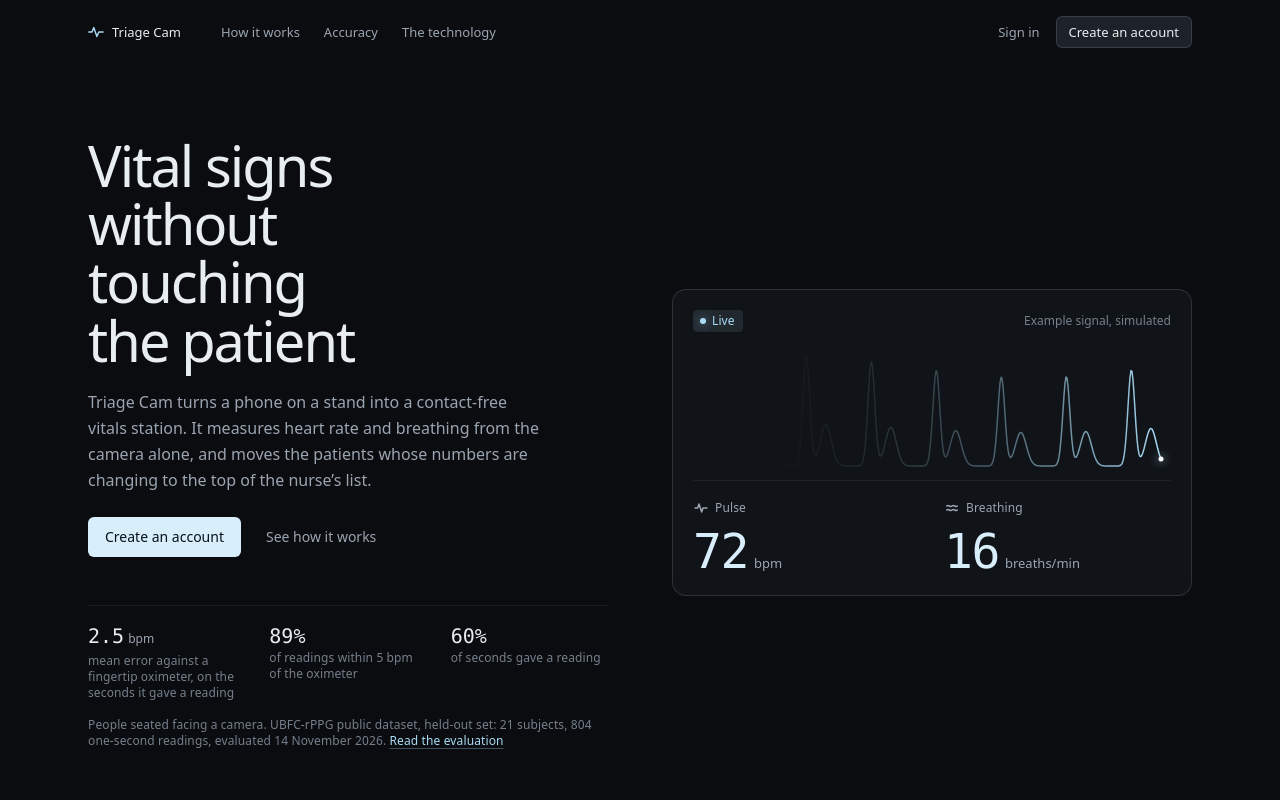
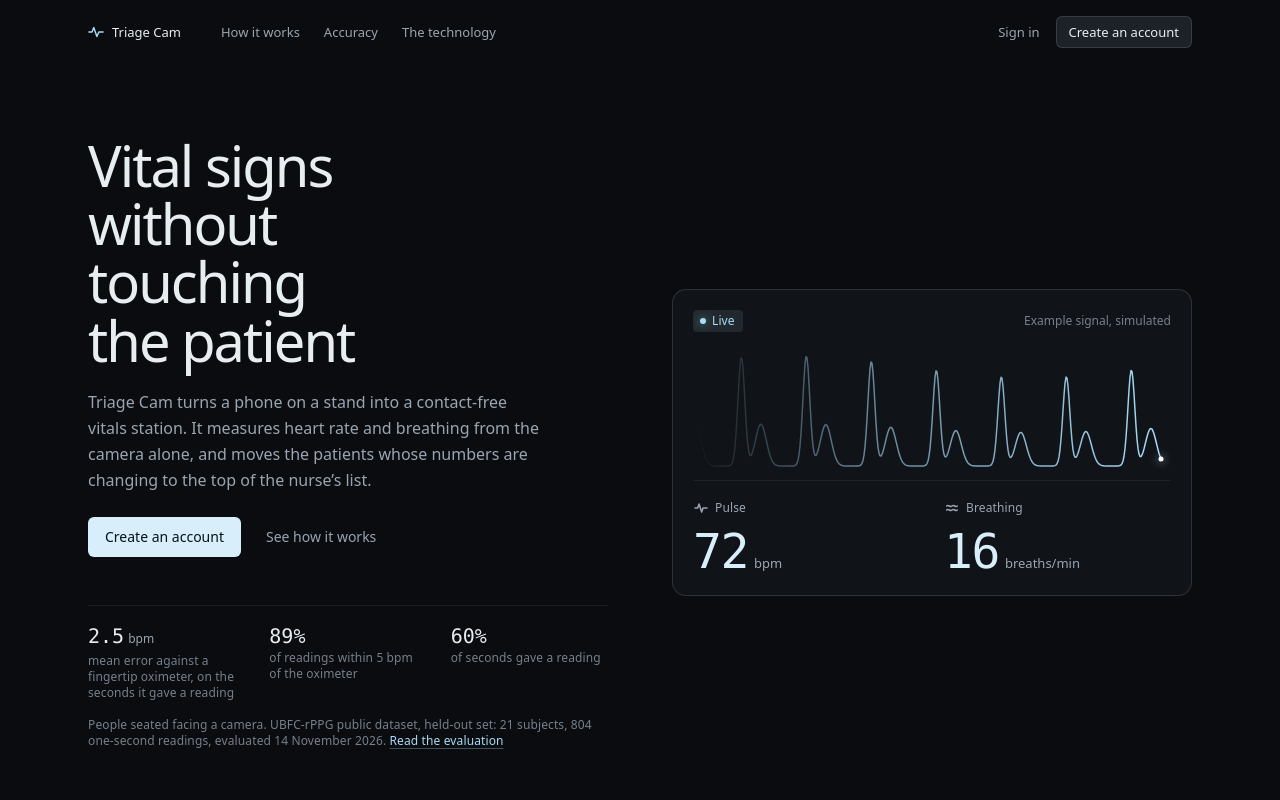
Before and after one commit to DylanMashini/crowdpulse, a Next.js app in the folder apps/web/: page / in a window 1280 px wide. Shown: the top 800 px of the page. Built offline with nearby package versions, Linux system fonts and the light colour scheme; no server answers; a web font is replaced by a local one.

Commit message:
fix(web): the live trace fades through a mask so its near half stays readable

```diff
--- a/apps/web/src/components/ds/LiveTrace.tsx
+++ b/apps/web/src/components/ds/LiveTrace.tsx
@@ -95,14 +95,21 @@ export function LiveTrace({ kind, rate, seconds, className }: LiveTraceProps) {
         headY = y;
       }
       // The line fades out behind itself: one colour to transparent, never one hue to another.
-      const fade = context.createLinearGradient(0, 0, headX, 0);
-      fade.addColorStop(0, 'transparent');
-      fade.addColorStop(1, line);
-      context.strokeStyle = fade;
+      context.strokeStyle = line;
       context.lineWidth = 1.5;
       context.lineJoin = 'round';
       context.lineCap = 'round';
       context.stroke();
+      // The line fades out behind itself. The fade is a mask over the one colour, never a second hue.
+      const fade = context.createLinearGradient(0, 0, headX, 0);
+      fade.addColorStop(0, 'rgba(0, 0, 0, 0)');
+      fade.addColorStop(0.35, 'rgba(0, 0, 0, 0.55)');
+      fade.addColorStop(1, 'rgba(0, 0, 0, 1)');
+      context.save();
+      context.globalCompositeOperation = 'destination-in';
+      context.fillStyle = fade;
+      context.fillRect(0, 0, width, height);
+      context.restore();
       // The head is one of the two places a glow is allowed.
       context.save();
       context.shadowColor = line;
```
